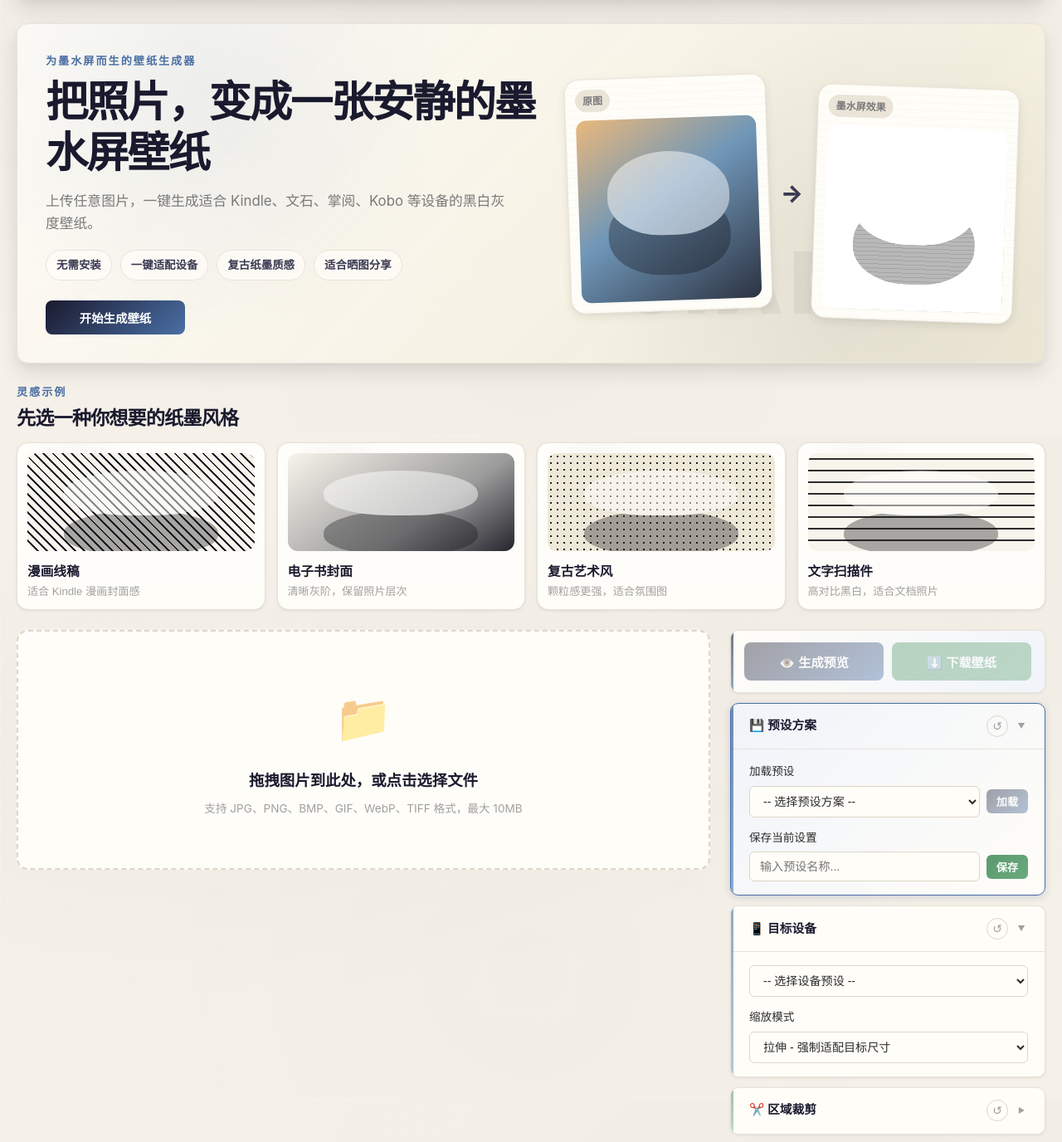
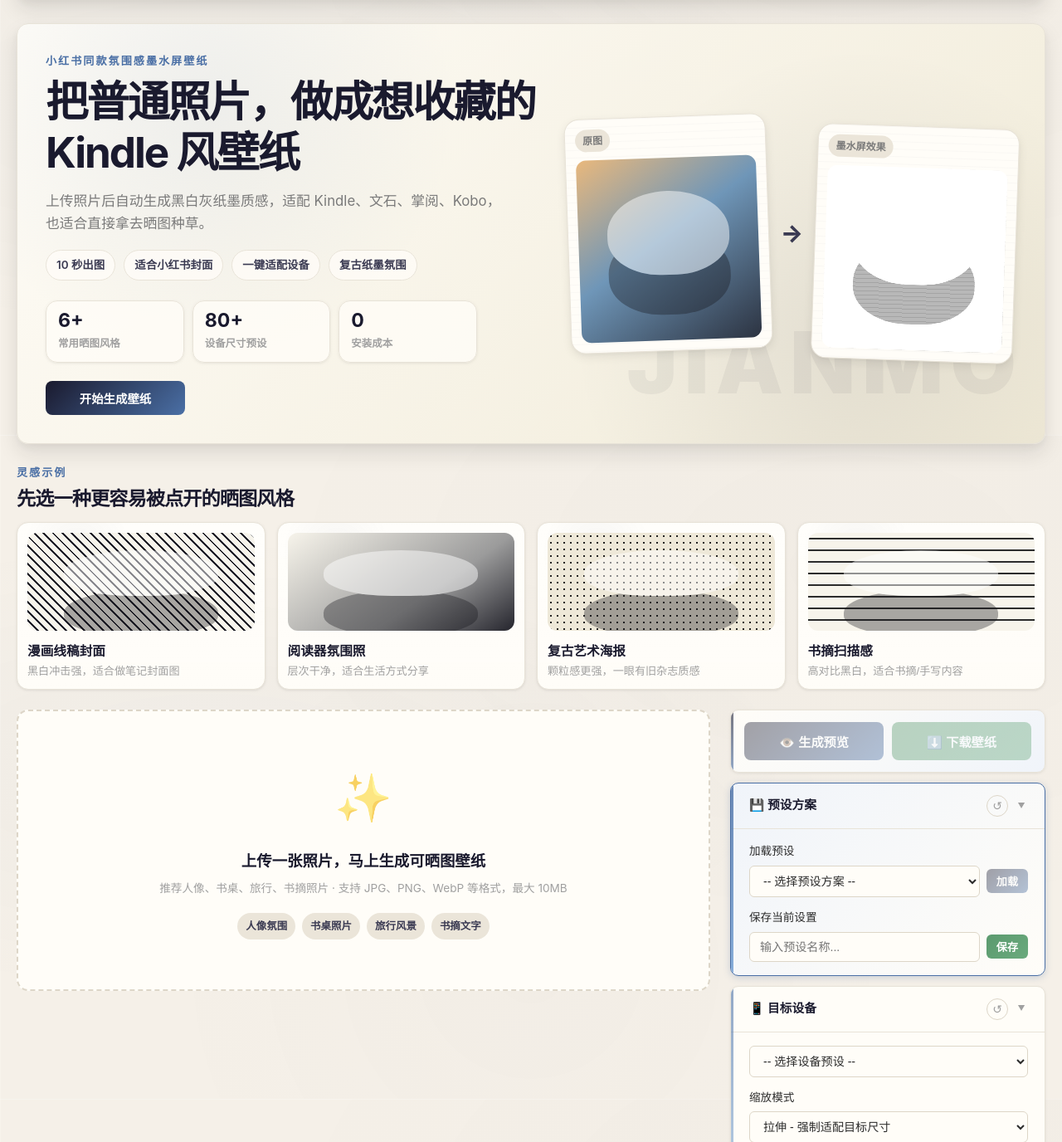
Before and after one commit to lddd666/jianmo, a Flask app: page / in a window 1280 px wide. Shown: the part 276-1652 px from the top of the page at 83% size. Run offline with Flask 3, Linux system fonts and the light colour scheme.

Commit message:
Improve landing UX for Xiaohongshu sharing

```diff
--- a/static/css/style.css
+++ b/static/css/style.css
@@ -224,6 +224,37 @@
     font-weight: 600;
 }
 
+.hero-proof {
+    display: grid;
+    grid-template-columns: repeat(3, minmax(0, 1fr));
+    gap: 10px;
+    max-width: 520px;
+    margin: 0 0 22px;
+}
+
+.hero-proof div {
+    padding: 12px 14px;
+    background: rgba(255, 253, 248, 0.78);
+    border: 1px solid var(--border-light);
+    border-radius: 14px;
+    box-shadow: var(--shadow);
+}
+
+.hero-proof strong {
+    display: block;
+    color: var(--ink-dark);
+    font-size: 1.45rem;
+    line-height: 1;
+}
+
+.hero-proof span {
+    display: block;
+    margin-top: 5px;
+    color: var(--text-muted);
+    font-size: 0.78rem;
+    font-weight: 600;
+}
+
 .hero-cta {
     min-width: 168px;
 }
@@ -444,6 +475,23 @@
 .upload-hint {
     font-size: 0.85rem;
     color: var(--text-muted);
+}
+
+.upload-chips {
+    display: flex;
+    flex-wrap: wrap;
+    justify-content: center;
+    gap: 8px;
+    margin-top: 18px;
+}
+
+.upload-chips span {
+    padding: 6px 10px;
+    border-radius: 999px;
+    background: var(--bg-dark);
+    color: var(--ink-mid);
+    font-size: 0.78rem;
+    font-weight: 700;
 }
 
 /* ==================== Preview Area ==================== */
--- a/static/js/main.js
+++ b/static/js/main.js
@@ -282,6 +282,7 @@
 const compareEffectLayer = $('#compareEffectLayer');
 const compareSlider = $('#compareSlider');
 const tabOriginal = $('#tabOriginal');
+const shareCard = $('#shareCard');
 
 // Current display mode: 'compare', 'effect', or 'original'
 let currentTab = 'compare';
@@ -772,8 +773,8 @@
         return;
     }
 
-    if (file.size > 50 * 1024 * 1024) {
-        showToast('文件大小超过50MB限制', 'error');
+    if (file.size > 10 * 1024 * 1024) {
+        showToast('文件大小超过10MB限制', 'error');
         return;
     }
 
@@ -810,6 +811,7 @@
 
         btnPreview.disabled = false;
         btnDownload.disabled = false;
+        if (shareCard) shareCard.style.display = 'block';
 
         showToast('图片上传成功', 'success');
     } catch (err) {
@@ -844,6 +846,7 @@
     cropControls.style.display = 'none';
     cropOverlay.style.display = 'none';
     compareViewer.style.display = 'none';
+    if (shareCard) shareCard.style.display = 'none';
     compareOriginalImage.removeAttribute('src');
     compareEffectImage.removeAttribute('src');
     if (previewObjectUrl) {
@@ -1016,7 +1019,7 @@
         document.body.removeChild(a);
         URL.revokeObjectURL(url);
 
-        showToast('下载成功', 'success');
+        showToast('下载成功，适合直接拿去小红书晒图', 'success');
     } catch (err) {
         showToast('下载失败: ' + err.message, 'error');
     } finally {
--- a/templates/index.html
+++ b/templates/index.html
@@ -19,14 +19,19 @@
         <!-- Hero: first-screen visual showcase -->
         <section class="hero-section">
             <div class="hero-copy">
-                <p class="eyebrow">为墨水屏而生的壁纸生成器</p>
-                <h2>把照片，变成一张安静的墨水屏壁纸</h2>
-                <p class="hero-description">上传任意图片，一键生成适合 Kindle、文石、掌阅、Kobo 等设备的黑白灰度壁纸。</p>
+                <p class="eyebrow">小红书同款氛围感墨水屏壁纸</p>
+                <h2>把普通照片，做成想收藏的 Kindle 风壁纸</h2>
+                <p class="hero-description">上传照片后自动生成黑白灰纸墨质感，适配 Kindle、文石、掌阅、Kobo，也适合直接拿去晒图种草。</p>
                 <div class="hero-tags">
-                    <span>无需安装</span>
+                    <span>10 秒出图</span>
+                    <span>适合小红书封面</span>
                     <span>一键适配设备</span>
-                    <span>复古纸墨质感</span>
-                    <span>适合晒图分享</span>
+                    <span>复古纸墨氛围</span>
+                </div>
+                <div class="hero-proof" aria-label="使用亮点">
+                    <div><strong>6+</strong><span>常用晒图风格</span></div>
+                    <div><strong>80+</strong><span>设备尺寸预设</span></div>
+                    <div><strong>0</strong><span>安装成本</span></div>
                 </div>
                 <button class="btn btn-primary hero-cta" id="btnStartCreate">开始生成壁纸</button>
             </div>
@@ -47,28 +52,28 @@
         <section class="example-section">
             <div class="section-heading">
                 <p class="eyebrow">灵感示例</p>
-                <h2>先选一种你想要的纸墨风格</h2>
+                <h2>先选一种更容易被点开的晒图风格</h2>
             </div>
             <div class="example-grid">
                 <button class="example-card" data-preset="📖 Kindle漫画" type="button">
                     <div class="example-preview manga-preview"></div>
-                    <strong>漫画线稿</strong>
-                    <span>适合 Kindle 漫画封面感</span>
+                    <strong>漫画线稿封面</strong>
+                    <span>黑白冲击强，适合做笔记封面图</span>
                 </button>
                 <button class="example-card" data-preset="📚 电子书封面" type="button">
                     <div class="example-preview cover-preview"></div>
-                    <strong>电子书封面</strong>
-                    <span>清晰灰阶，保留照片层次</span>
+                    <strong>阅读器氛围照</strong>
+                    <span>层次干净，适合生活方式分享</span>
                 </button>
                 <button class="example-card" data-preset="🎨 复古艺术风" type="button">
                     <div class="example-preview retro-preview"></div>
-                    <strong>复古艺术风</strong>
-                    <span>颗粒感更强，适合氛围图</span>
+                    <strong>复古艺术海报</strong>
+                    <span>颗粒感更强，一眼有旧杂志质感</span>
                 </button>
                 <button class="example-card" data-preset="📄 文字扫描件" type="button">
                     <div class="example-preview text-preview"></div>
-                    <strong>文字扫描件</strong>
-                    <span>高对比黑白，适合文档照片</span>
+                    <strong>书摘扫描感</strong>
+                    <span>高对比黑白，适合书摘/手写内容</span>
                 </button>
             </div>
         </section>
@@ -79,9 +84,15 @@
             <div class="preview-panel">
                 <!-- Upload Area -->
                 <div class="upload-area" id="uploadArea">
-                    <div class="upload-icon">📁</div>
-                    <p class="upload-text">拖拽图片到此处，或点击选择文件</p>
-                    <p class="upload-hint">支持 JPG、PNG、BMP、GIF、WebP、TIFF 格式，最大 10MB</p>
+                    <div class="upload-icon">✨</div>
+                    <p class="upload-text">上传一张照片，马上生成可晒图壁纸</p>
+                    <p class="upload-hint">推荐人像、书桌、旅行、书摘照片 · 支持 JPG、PNG、WebP 等格式，最大 10MB</p>
+                    <div class="upload-chips" aria-label="推荐上传内容">
+                        <span>人像氛围</span>
+                        <span>书桌照片</span>
+                        <span>旅行风景</span>
+                        <span>书摘文字</span>
+                    </div>
                     <input type="file" id="fileInput" accept="image/*" hidden>
                 </div>
 
@@ -126,6 +137,10 @@
                     <div class="preview-loading" id="previewLoading" style="display: none;">
                         <div class="spinner"></div>
                         <p>正在处理图片...</p>
+                    </div>
+                    <div class="share-card" id="shareCard" style="display: none;">
+                        <strong>晒图提示</strong>
+                        <span>下载后可配文：把照片做成墨水屏壁纸，Kindle 氛围感直接拉满。</span>
                     </div>
                 </div>
             </div>
```
Also changed, not shown: other parts of static/css/style.css (+51 -0 lines).
